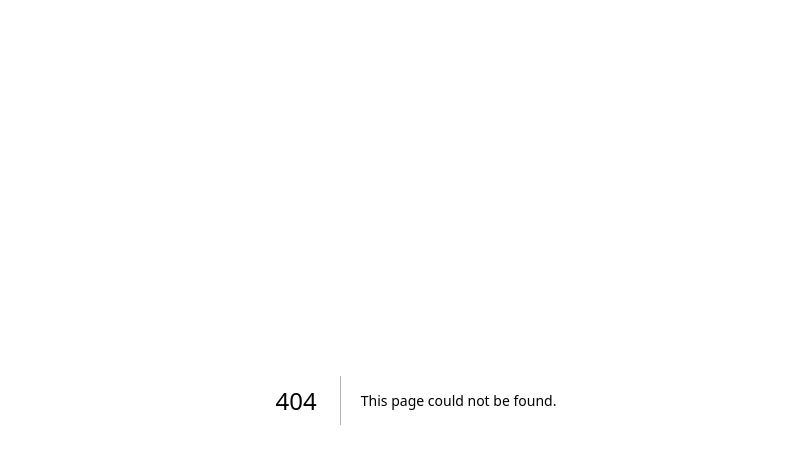
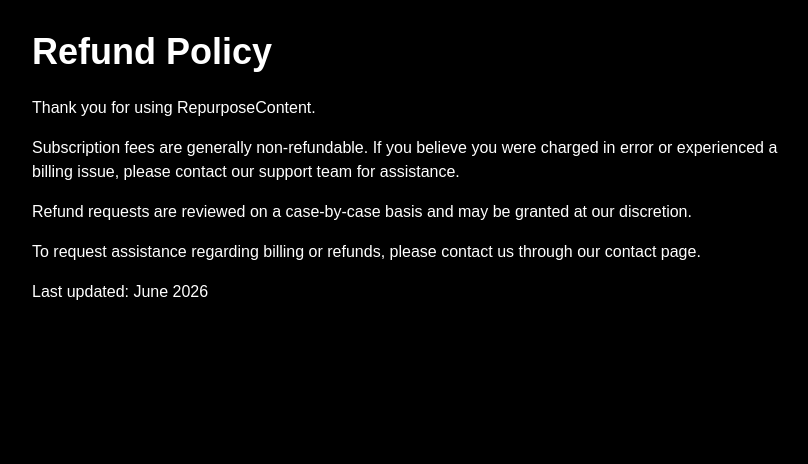
Before and after one commit to CekBiayaID/Ai-Shorts-Factory, a Next.js app: page /refund in a window 1280 px wide. Before the commit this address had no page. Shown: the top 464 px of the page, without its empty margins (224-1032 px from the left). Built offline with nearby package versions, Linux system fonts and the light colour scheme.

Commit message:
add refund policy and update website content

```diff
--- a/app/page.tsx
+++ b/app/page.tsx
@@ -395,19 +395,19 @@
           </a>
           <button
   onClick={() => {
-    setInput("YouTube video transcript about AI productivity tools");
+    setInput("YouTube video transcript about Content marketing strategies");
 
     setOutput(`🎥 Video Summary
 
-This video discusses AI productivity tools that help automate daily tasks.
+This video discusses content marketing strategies that help businesses grow their audience.
 
 Key Points:
-• AI saves time
+• Automation saves time
 • Automation increases efficiency
 • Content repurposing improves reach
 
 Takeaway:
-Use AI tools to work smarter and scale content creation.`);
+Use Repurpose tools to work smarter and scale content creation.`);
   }}
   className="w-full flex items-center gap-3 px-4 py-3 rounded-lg hover:bg-gray-800 mb-2 text-gray-300 text-left"
 >
@@ -829,6 +829,7 @@
             <div className="flex gap-6">
               <a href="/privacy" className="hover:text-gray-300">Privacy</a>
               <a href="/terms" className="hover:text-gray-300">Terms</a>
+              <a href="/refund" className="hover:text-gray-300">Refund</a>
               <a href="/faq" className="hover:text-gray-300">FAQ</a>
               <a href="/contact" className="hover:text-gray-300">Contact</a>
             </div>
--- /dev/null
+++ b/app/refund/page.tsx
@@ -0,0 +1,37 @@
+export default function RefundPage() {
+  return (
+    <main className="min-h-screen bg-black text-white p-8">
+      <div className="max-w-3xl mx-auto">
+        <h1 className="text-4xl font-bold mb-6">
+          Refund Policy
+        </h1>
+
+        <p className="mb-4">
+          Thank you for using RepurposeContent.
+        </p>
+
+        <p className="mb-4">
+          Subscription fees are generally non-refundable.
+          If you believe you were charged in error or
+          experienced a billing issue, please contact our
+          support team for assistance.
+        </p>
+
+        <p className="mb-4">
+          Refund requests are reviewed on a case-by-case
+          basis and may be granted at our discretion.
+        </p>
+
+        <p className="mb-4">
+          To request assistance regarding billing or
+          refunds, please contact us through our contact
+          page.
+        </p>
+
+        <p>
+          Last updated: June 2026
+        </p>
+      </div>
+    </main>
+  );
+}
```
